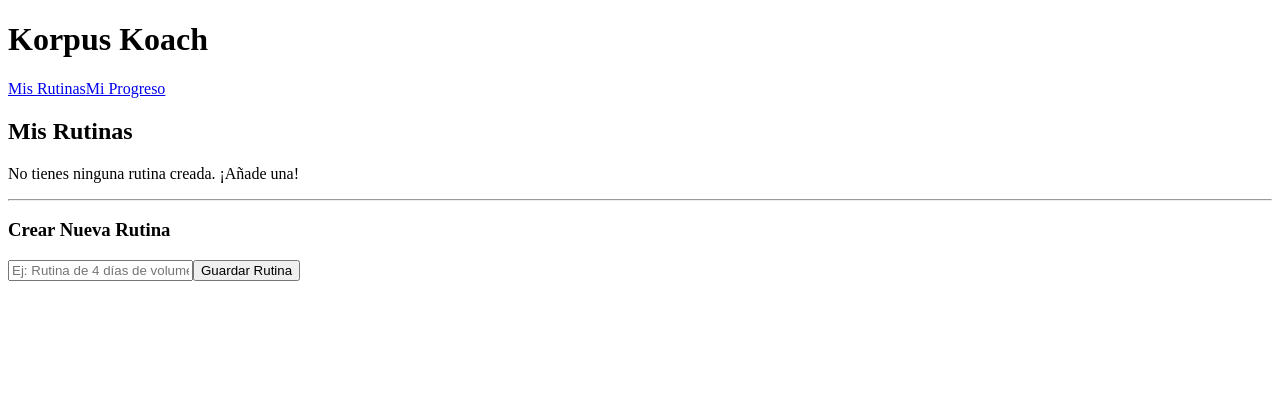
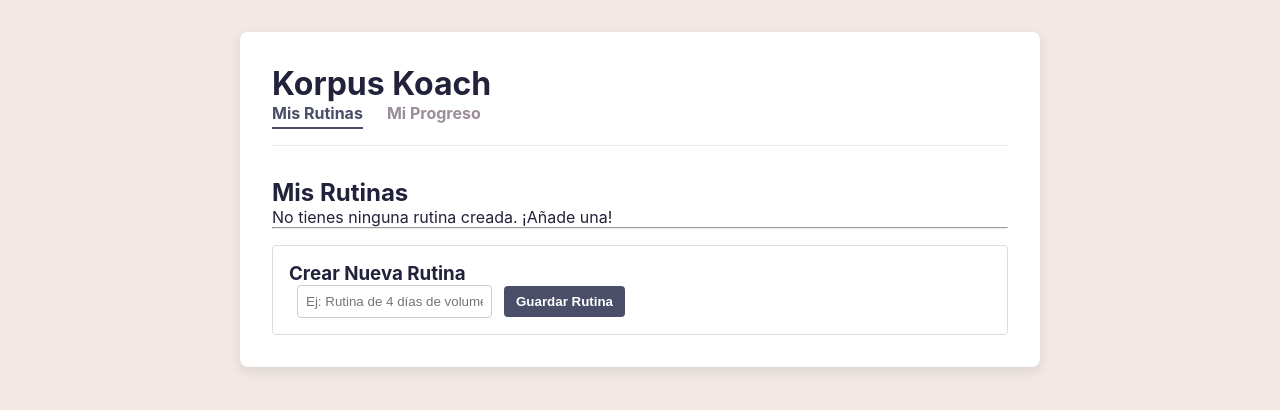
Before and after one commit to Elimge/korpus-koach, a React (Vite) app: page / in a window 1280 px wide. Shown: the top 410 px of the page. Built offline with nearby package versions, Linux system fonts and the light colour scheme.

Commit message:
style(core): implement basic layoout, styling, and color variables

```diff
--- a/src/components/ExerciseGroupItem.tsx
+++ b/src/components/ExerciseGroupItem.tsx
@@ -97,7 +97,7 @@ function ExerciseGroupItem({
                                         <span>{exercise.name} ({exercise.restTime}s)</span>
                                         <div>
                                             <button onClick={() => onEditClick(exercise)}>Editar</button>
-                                            <button onClick={() => onDeleteClick(exercise.id)}>Eliminar</button>
+                                            <button onClick={() => onDeleteClick(exercise.id)} className='delete-btn'>Eliminar</button>
                                         </div>
                                     </div>
                                 </summary>
--- a/src/components/TemplateSetItem.tsx
+++ b/src/components/TemplateSetItem.tsx
@@ -71,7 +71,7 @@ function TemplateSetItem({ set, onUpdate, onDelete }: TemplateSetItemProps) {
             <span>{set.type}: {set.weight} kg x {set.reps} reps</span>
             <div>
                 <button onClick={() => setIsEditing(true)}>Editar</button>
-                <button onClick={() => onDelete(set.id)}>Eliminar</button>
+                <button onClick={() => onDelete(set.id)} className='delete-btn'>Eliminar</button>
             </div>
         </li>
     )
--- /dev/null
+++ b/src/components/components.css
@@ -0,0 +1,68 @@
+/* src/components/components.css */
+
+/* --- Estilos para Botones --- */
+button {
+    background-color: var(--primary-color);
+    color: white;
+    border: none;
+    padding: 8px 12px;
+    border-radius: 4px;
+    cursor: pointer;
+    font-weight: bold;
+    transition: background-color 0.2s ease;
+    margin: 0 4px;
+}
+
+button:hover {
+    background-color: #3b3e56; /* Un tono más oscuro de --primary color */
+}
+
+button[disabled] {
+    background-color: #ccc;
+    cursor: not-allowed;
+}
+
+/* Botón de eliminar con un color de peligro */
+button.delete-btn {
+    background-color: var(--danger-color);
+}
+button.delete-btn:hover {
+    background-color: #a53c3c;
+}
+
+/* --- Estilos para Formularios --- */
+form {
+    margin-top: 1rem;
+    padding: 1rem;
+    border: 1px solid #ddd;
+    border-radius: 4px;
+}
+
+input[type='text'], input[type='number'], select {
+    padding: 8px;
+    border: 1px solid #ccc;
+    border-radius: 4px;
+    margin: 0 8px;
+}
+
+/* --- Estilos para la Navegación --- */
+nav {
+    display: flex;
+    gap: 1.5rem;
+    margin-bottom: 2rem;
+    border-bottom: 1px solid #eee;
+    padding-bottom: 1rem;
+}
+
+nav a {
+    text-decoration: none;
+    color: var(--secondary-color);
+    font-weight: bold;
+    padding-bottom: 4px;
+}
+
+/* Estilo para el enlace activo que NavLink añade automáticamente */
+nav a.active {
+    color: var(--primary-color);
+    border-bottom: 2px solid var(--primary-color);
+}
--- a/src/index.css
+++ b/src/index.css
@@ -1,4 +1,37 @@
 /* src/index.css */
+
+/* Reset Básico y Configuración de Box-Sizing */
+:root {
+    --primary-color: #4a4e69;
+    --secondary-color: #9a8c98;
+    --background-color: #f2e9e4;
+    --text-color: #22223b;
+    --container-bg: #ffffff;
+    --danger-color: #c94c4c;
+}
+
+*, *::before, *::after {
+    box-sizing: border-box;
+    margin: 0;
+    padding: 0;
+}
+
+body {
+    font-family: -apple-system, BlinkMacSystemFont, 'Segoe UI', Roboto, Helvetica, Arial, sans-serif;
+    background-color: var(--background-color);
+    color: var(--text-color);
+}
+
+/* Layout principal de la Aplicación */
+#root {
+    max-width: 800px;
+    margin: 2rem auto;
+    padding: 2rem;
+    background-color: var(--container-bg);
+    border-radius: 8px;
+    box-shadow: 0 4px 12px rgba(0, 0, 0, 0.1);
+}
+
 .rest-timer-overlay {
     position: fixed;
     bottom: 20px;
--- a/src/main.tsx
+++ b/src/main.tsx
@@ -9,6 +9,7 @@ import HomePage from './pages/HomePage.tsx';
 import RoutineDetailPage from './pages/RoutineDetailPage.tsx';
 import WorkoutDayPage from './pages/WorkoutDayPage.tsx';
 import './index.css';
+import './components/components.css'
 import WorkoutSessionPage from './pages/WorkoutSessionPage.tsx';
 import DataPage from './pages/DataPage.tsx';
 
--- a/src/pages/HomePage.tsx
+++ b/src/pages/HomePage.tsx
@@ -124,7 +124,7 @@ function HomePage() {
                                 <>
                                     <Link to={`/routine/${routine.id}`}>{routine.name}</Link>
                                     <button onClick={() => handleEditClick(routine)}>Editar</button>
-                                    <button onClick={() => handleDeleteRoutine(routine.id)}>Eliminar</button>
+                                    <button onClick={() => handleDeleteRoutine(routine.id)} className='delete-btn'>Eliminar</button>
                                 </>
                             )}
                             {/* <Link to={`/routine/${routine.id}`}>
--- a/src/pages/RoutineDetailPage.tsx
+++ b/src/pages/RoutineDetailPage.tsx
@@ -118,7 +118,7 @@ function RoutineDetailPage() {
                                     <div>
                                         <button onClick={() => handleStartWorkout(day.id)}>¡Empezar Entrenamiento!</button>
                                         <button onClick={() => handleEditDayClick(day)}>Editar</button>
-                                        <button onClick={() => handleDeleteDay(day.id)}>Eliminar</button>
+                                        <button onClick={() => handleDeleteDay(day.id)} className='delete-btn'>Eliminar</button>
                                     </div>
                                 </>
                             )}
```
